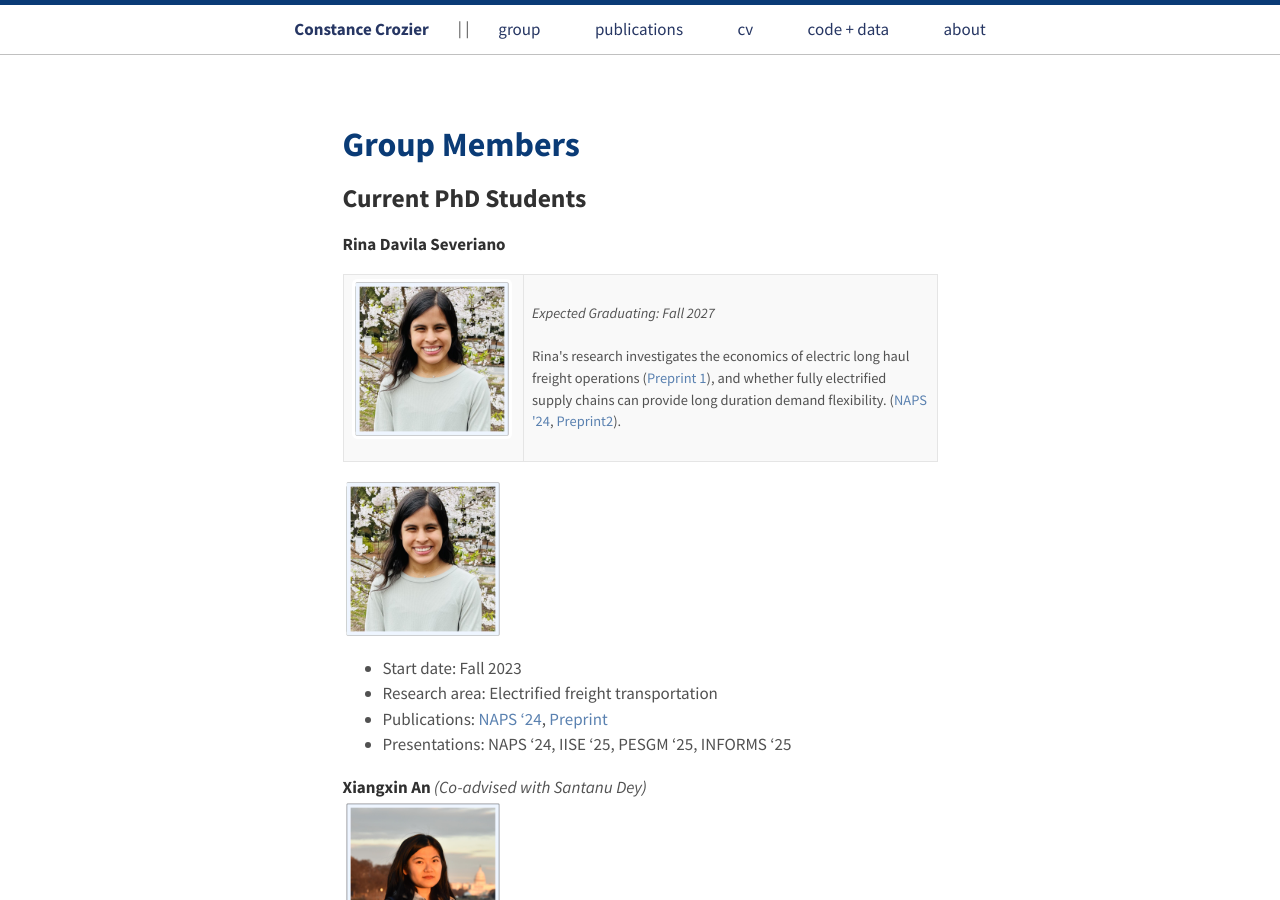
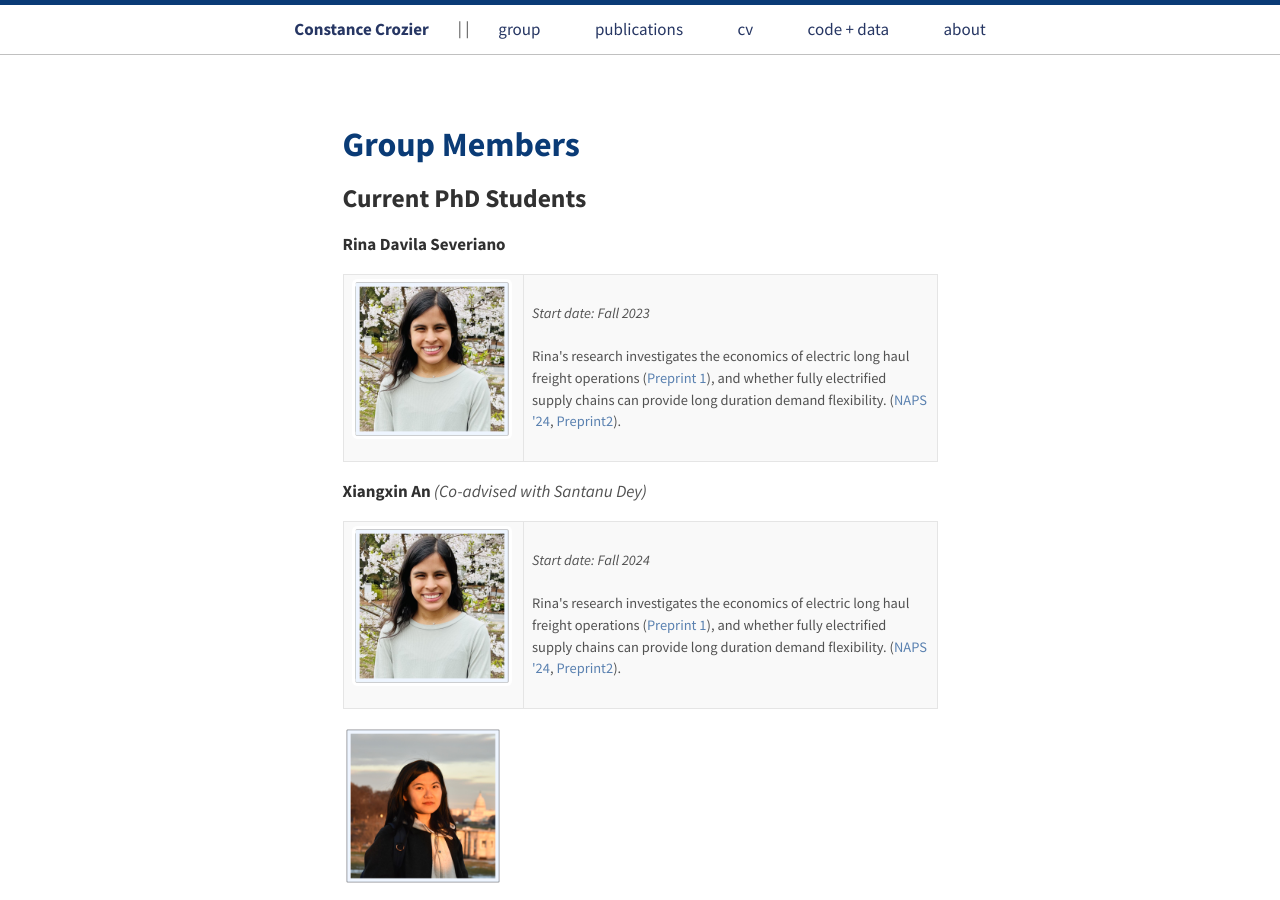
Before and after one commit to constancecrozier/constancecrozier.github.io, a Jekyll site: the page built from group.md, in a window 1280 px wide and 900 px high. Built offline with Jekyll 4.4.1, drawn with Linux system fonts in a browser that asks for light colours.

Commit message:
Update group.md

```diff
--- a/group.md
+++ b/group.md
@@ -6,6 +6,27 @@ title: Group Members
 <p style="text-align:center;"><h2>Current PhD Students</h2></p>
 
 **Rina Davila Severiano**
+<table style="width: 100%; table-layout: fixed;">
+  <tr>
+    <td style="width: 180px; vertical-align: middle;">
+      <img
+        src="/images/headshot_rina.jpeg"
+        alt="Rina Davila Severiano"
+        width="160"
+        height="160"
+        style="width: 160px; height: 160px; max-width: none; object-fit: cover;"
+      >
+    </td>
+    <td style="vertical-align: middle;">
+    	<i>Start date: Fall 2023</i><br><br>
+    	Rina's research investigates the economics of electric long haul freight operations (<a href="files/Electric_HGV.pdf">Preprint 1</a>), and whether fully electrified supply chains can provide long duration demand flexibility. (<a href="files/naps_24.pdf">NAPS '24</a>, <a href="https://arxiv.org/pdf/2505.05982">Preprint2</a>).
+    </td>
+  </tr>
+</table>
+
+
+
+**Xiangxin An** *(Co-advised with Santanu Dey)*
 <table style="width: 100%; table-layout: fixed;">
   <tr>
     <td style="width: 180px; vertical-align: top;">
@@ -18,20 +39,13 @@ title: Group Members
       >
     </td>
     <td>
-    	<i>Expected Graduating: Fall 2027</i><br><br>
+    	<i>Start date: Fall 2024</i><br><br>
     	Rina's research investigates the economics of electric long haul freight operations (<a href="files/Electric_HGV.pdf">Preprint 1</a>), and whether fully electrified supply chains can provide long duration demand flexibility. (<a href="files/naps_24.pdf">NAPS '24</a>, <a href="https://arxiv.org/pdf/2505.05982">Preprint2</a>).
     </td>
   </tr>
 </table>
 
 
-<img src="/images/headshot_rina.jpeg" alt="drawing" width="160"/>
-* Start date: Fall 2023
-* Research area: Electrified freight transportation
-* Publications: [NAPS '24](files/naps_24.pdf), [Preprint](https://arxiv.org/pdf/2505.05982)
-* Presentations: NAPS '24, IISE '25, PESGM '25, INFORMS '25
-
-**Xiangxin An** *(Co-advised with Santanu Dey)*
 <img src="/images/headshot_xiangxin.jpeg" alt="drawing" width="160"/>
 * Co-supervisor: Santanu Dey
 * Start date: Fall 2024
```
